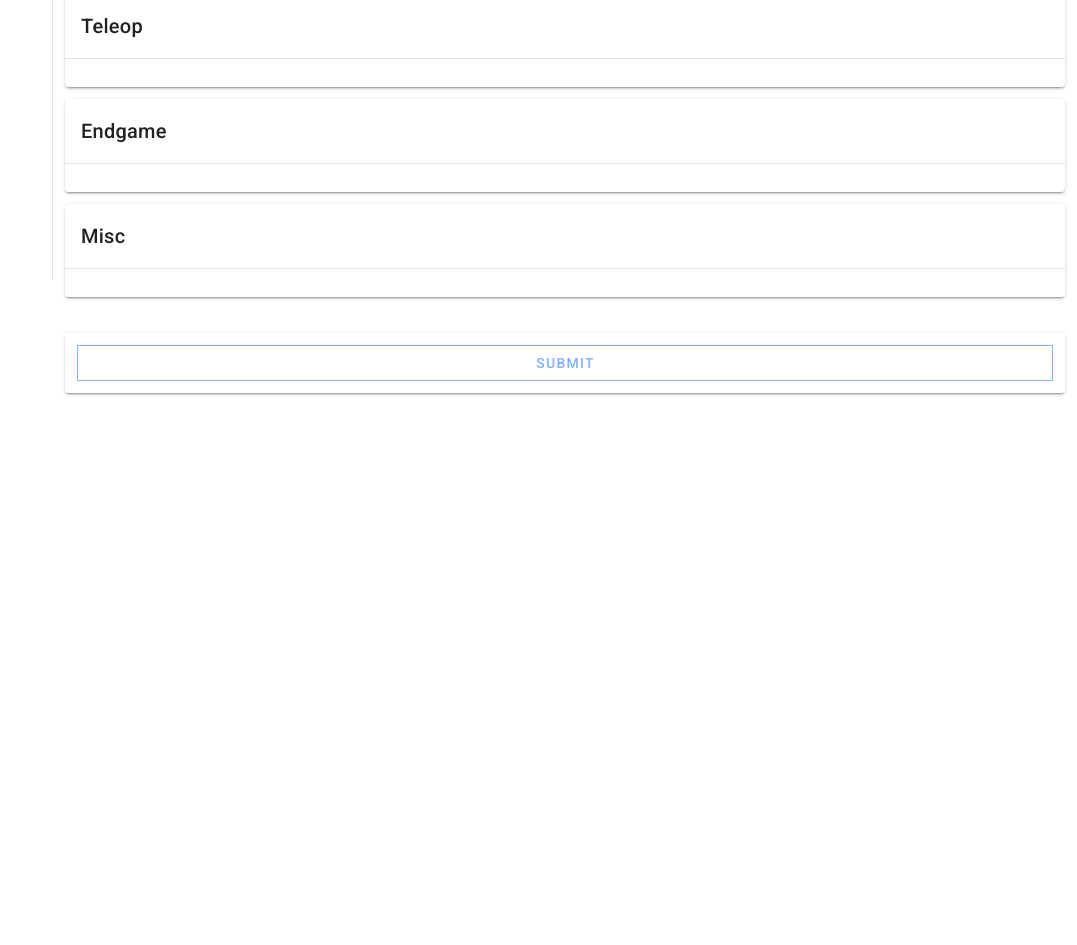
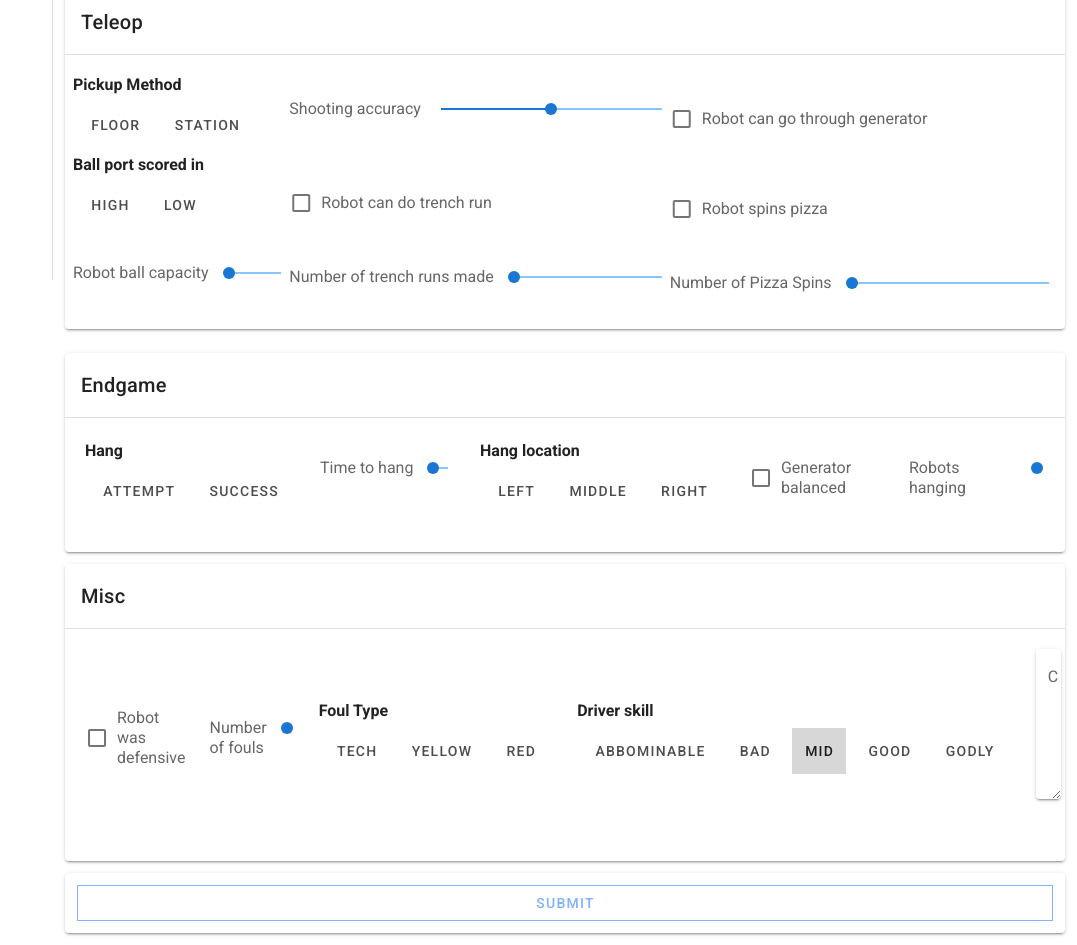
Before and after one commit to Sci-Phy/scouting_framwork, a Vue app: page /form in a window 1280 px wide. Shown: the part 520-1465 px from the top of the page, without its empty margins (203-1280 px from the left). Before the commit the page ends 925 px from the top, so only its background shows below. Built offline with nearby package versions, Linux system fonts and the light colour scheme; no server answers.

Commit message:
Finish implementing form fields
- Finish implementing ui elements for all the necessary input fields
- Currently all in Fields.vue, need to be compartmentalized so the file isn't so big and there's better modularization

```diff
--- a/src/store/modules/form.js
+++ b/src/store/modules/form.js
@@ -21,6 +21,7 @@ const state = {
       t_trench_run: false,
       t_trench_runs_made: 0,
       t_through_generator: false,
+      t_cp_spin_2_win: false,
       t_cp_spins: 0,
       defensive: false,
       foul_number: 0,
--- a/src/views/Fields.vue
+++ b/src/views/Fields.vue
@@ -29,7 +29,6 @@
               </v-btn-toggle>
             </v-container>
           </v-card-actions>
-          <p>{{ d[0].match }}</p>
         </v-card>
         <br />
         <v-card>
@@ -44,26 +43,27 @@
                 <v-btn value="middle">Middle</v-btn>
                 <v-btn value="right">Right</v-btn>
               </v-btn-toggle>
+              <h4>Ball port scored in</h4>
+              <v-btn-toggle v-model="d[0].a_port" multiple tile group>
+                <v-btn value="high">High</v-btn>
+                <v-btn value="low">Low</v-btn>
+              </v-btn-toggle>
             </v-container>
             <v-container>
               <v-checkbox
                 v-model="d[0].a_movement"
                 label="Robot moves off starting line"
               ></v-checkbox>
-              <v-checkbox label="The robot scores balls"></v-checkbox>
-            </v-container>
-            <v-container>
-              <h4>Ball port scored in</h4>
-              <v-btn-toggle v-model="d[0].a_port" tile group>
-                <v-btn value="high">High</v-btn>
-                <v-btn value="low">Low</v-btn>
-              </v-btn-toggle>
+              <v-checkbox
+                v-model="d[0].a_score"
+                label="The robot scores balls"
+              ></v-checkbox>
             </v-container>
             <v-container>
               <v-slider
                 v-model="d[0].a_accuracy"
-                :label="ex.label"
-                :thumb-color="ex.color"
+                label="Auton Score Accuracy"
+                thumb-label
                 min="0"
                 max="100"
               ></v-slider>
@@ -75,11 +75,81 @@
           <v-card-title>Teleop</v-card-title>
           <v-divider></v-divider>
 
-          <v-row>
-            <v-col cols="12">
-              <v-card-actions> </v-card-actions>
-            </v-col>
-          </v-row>
+          <v-card-actions>
+            <v-row>
+              <v-container>
+                <h4>Pickup Method</h4>
+                <v-btn-toggle v-model="d[0].t_pickup" multiple tile group>
+                  <v-btn value="floor">Floor</v-btn>
+                  <v-btn value="station">station</v-btn>
+                </v-btn-toggle>
+                <h4>Ball port scored in</h4>
+                <v-btn-toggle v-model="d[0].t_port" multiple tile group>
+                  <v-btn value="high">high</v-btn>
+                  <v-btn value="low">low</v-btn>
+                </v-btn-toggle>
+              </v-container>
+              <v-container>
+                <v-slider
+                  v-model="d[0].t_ball_cap"
+                  thumb-label
+                  min="0"
+                  max="10"
+                  label="Robot ball capacity"
+                ></v-slider>
+              </v-container>
+            </v-row>
+            <v-row>
+              <v-container>
+                <v-slider
+                  v-model="d[0].t_accuracy"
+                  thumb-label
+                  min="0"
+                  max="100"
+                  step="5"
+                  label="Shooting accuracy"
+                ></v-slider>
+              </v-container>
+              <v-container>
+                <v-checkbox
+                  v-model="d[0].t_trench_run"
+                  label="Robot can do trench run"
+                ></v-checkbox>
+              </v-container>
+              <v-container>
+                <v-slider
+                  v-model="d[0].t_trench_runs_made"
+                  thumb-label
+                  min="0"
+                  max="20"
+                  label="Number of trench runs made"
+                ></v-slider>
+              </v-container>
+            </v-row>
+            <v-row>
+              <v-container>
+                <v-checkbox
+                  v-model="d[0].t_through_generator"
+                  label="Robot can go through generator"
+                ></v-checkbox>
+              </v-container>
+              <v-container>
+                <v-checkbox
+                  v-model="d[0].t_cp_spin_2_win"
+                  label="Robot spins pizza"
+                ></v-checkbox>
+              </v-container>
+              <v-container>
+                <v-slider
+                  v-model="d[0].t_cp_spins"
+                  thumb-label
+                  min="0"
+                  max="20"
+                  label="Number of Pizza Spins"
+                ></v-slider>
+              </v-container>
+            </v-row>
+          </v-card-actions>
         </v-card>
         <br />
         <v-card>
@@ -88,7 +158,47 @@
 
           <v-row>
             <v-col cols="12">
-              <v-card-actions> </v-card-actions>
+              <v-card-actions>
+                <v-container>
+                  <h4>Hang</h4>
+                  <v-btn-toggle v-model="d[0].e_hang" tile group>
+                    <v-btn value="attempt">Attempt</v-btn>
+                    <v-btn value="success">Success</v-btn>
+                  </v-btn-toggle>
+                </v-container>
+                <v-container>
+                  <v-slider
+                    v-model="d[0].e_time_to_hang"
+                    thumb-label
+                    min="0"
+                    max="20"
+                    label="Time to hang"
+                  ></v-slider>
+                </v-container>
+                <v-container>
+                  <h4>Hang location</h4>
+                  <v-btn-toggle v-model="d[0].e_hang_loc" tile group>
+                    <v-btn value="left">Left</v-btn>
+                    <v-btn value="middle">Middle</v-btn>
+                    <v-btn value="right">Right</v-btn>
+                  </v-btn-toggle>
+                </v-container>
+                <v-container>
+                  <v-checkbox
+                    v-model="d[0].e_balanced"
+                    label="Generator balanced"
+                  ></v-checkbox>
+                </v-container>
+                <v-container>
+                  <v-slider
+                    v-model="d[0].e_robot_hang_total"
+                    thumb-label
+                    min="0"
+                    max="3"
+                    label="Robots hanging"
+                  ></v-slider>
+                </v-container>
+              </v-card-actions>
             </v-col>
           </v-row>
         </v-card>
@@ -99,11 +209,51 @@
 
           <v-row>
             <v-col cols="12">
-              <v-card-actions> </v-card-actions>
+              <v-card-actions>
+                <v-container>
+                  <v-checkbox
+                    v-model="d[0].defensive"
+                    label="Robot was defensive"
+                  ></v-checkbox>
+                </v-container>
+                <v-container>
+                  <v-slider
+                    v-model="d[0].foul_number"
+                    thumb-label
+                    min="0"
+                    max="3"
+                    label="Number of fouls"
+                  ></v-slider>
+                </v-container>
+                <v-container>
+                  <h4>Foul Type</h4>
+                  <v-btn-toggle v-model="d[0].foul_type" multiple tile group>
+                    <v-btn value="tech">Tech</v-btn>
+                    <v-btn value="yellow">Yellow</v-btn>
+                    <v-btn value="red">Red</v-btn>
+                  </v-btn-toggle>
+                </v-container>
+                <v-container>
+                  <h4>Driver skill</h4>
+                  <v-btn-toggle v-model="d[0].driver" tile group>
+                    <v-btn value="abbominable">Abbominable</v-btn>
+                    <v-btn value="bad">Bad</v-btn>
+                    <v-btn value="mid">Mid</v-btn>
+                    <v-btn value="good">Good</v-btn>
+                    <v-btn value="godly">Godly</v-btn>
+                  </v-btn-toggle>
+                </v-container>
+                <v-container>
+                  <v-textarea
+                    v-model="comments"
+                    solo
+                    label="Comments"
+                  ></v-textarea>
+                </v-container>
+              </v-card-actions>
             </v-col>
           </v-row>
         </v-card>
-        <br />
         <br />
         <v-card>
           <v-container>
@@ -147,34 +297,37 @@ export default {
           match: "",
           team: "",
           alliance: "red",
+
           a_start_pos: "",
           a_movement: false,
           a_score: false,
-          a_port: "",
+          a_port: [],
           a_accuracy: 50,
-          t_pickup: "",
+
+          t_pickup: [],
           t_ball_cap: 0,
-          t_port: "",
+          t_port: [],
           t_accuracy: 50,
           t_trench_run: false,
           t_trench_runs_made: 0,
           t_through_generator: false,
           t_cp_spin_2_win: false,
           t_cp_spins: 0,
+
           defensive: false,
           foul_number: 0,
-          foul_type: "",
+          foul_type: [],
+
           e_hang: "",
-          e_time_to_hang: 0,
+          e_time_to_hang: -1,
           e_hang_loc: "",
           e_robot_hang_total: 0,
           e_balanced: false,
-          human: "mid",
+
           driver: "mid",
           comments: "",
         },
       ],
-      ex: { label: "Auton Score Accuracy", val: 50, color: "primary" },
     };
   },
   methods: {
```
Also changed, not shown: src/components/form/Auton.vue (+10 -8 lines), src/components/form/Teleop.vue (+67 -5 lines).
